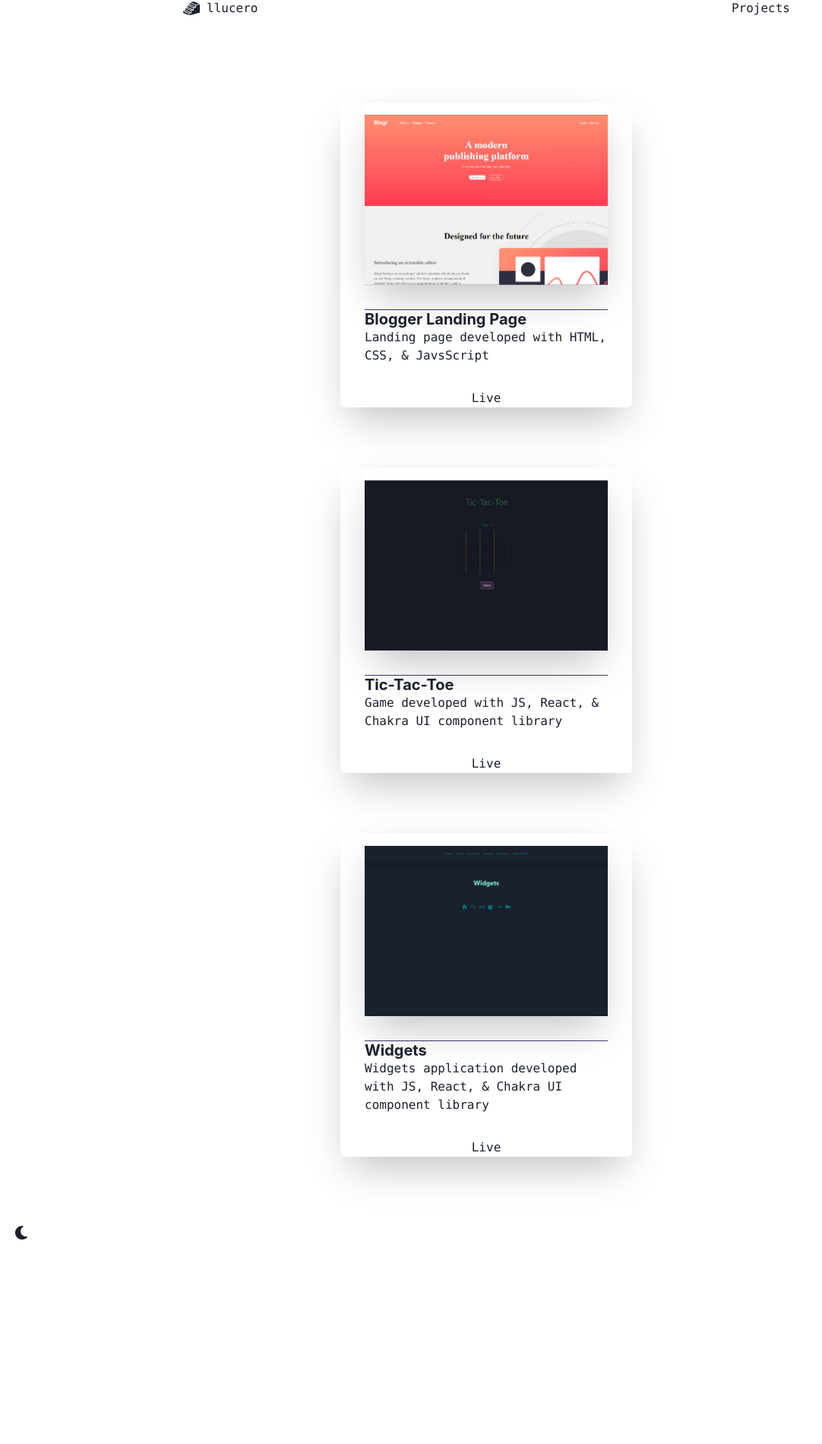
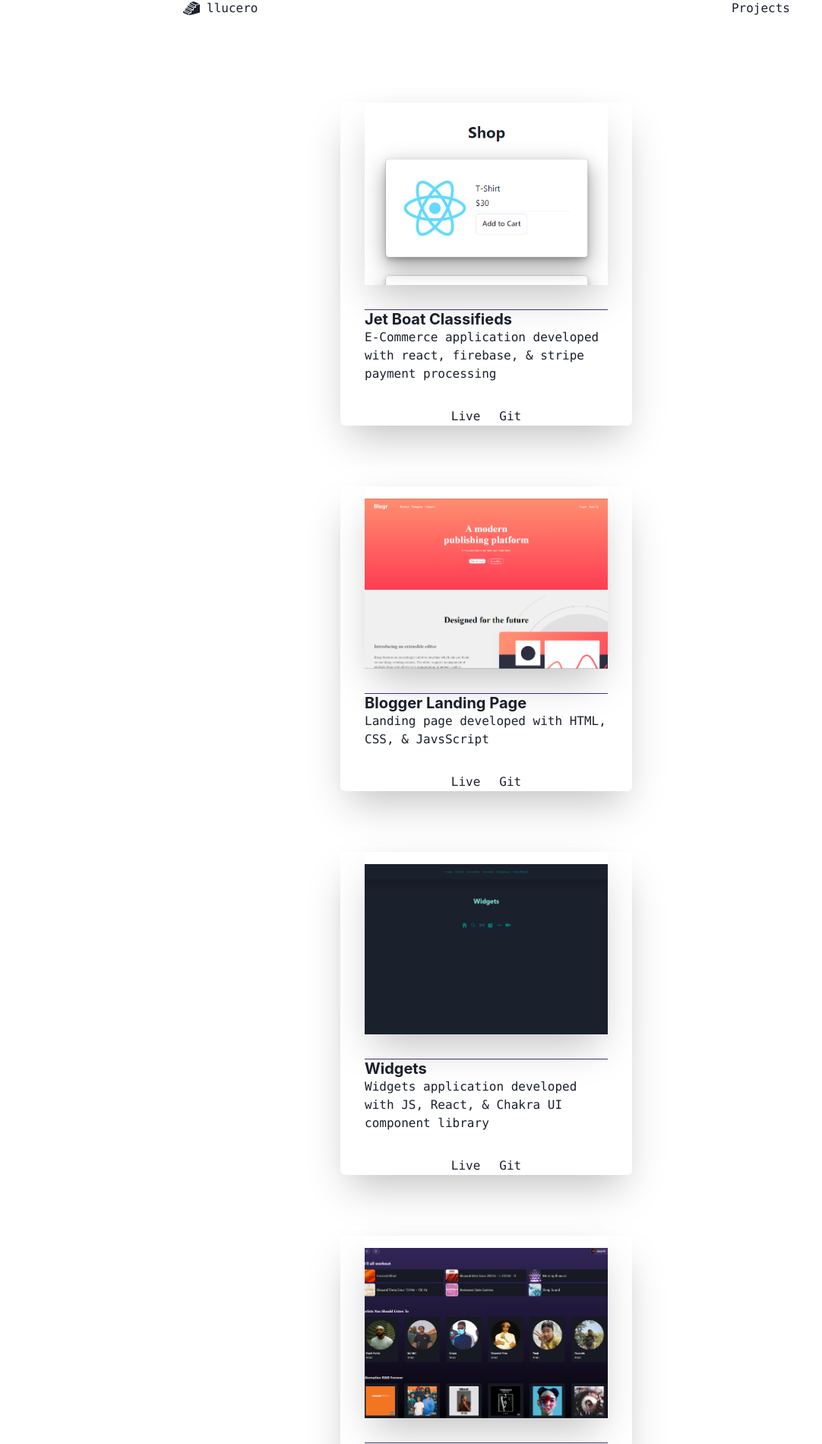
Before and after one commit to clucero36/personal-website, a React (Create React App) app: page /projects in a window 1280 px wide. Shown: the part 33-1933 px from the top of the page at 76% size, without its empty margins (0-1082 px from the left). Before the commit the page ends 1675 px from the top, so only its background shows below. Built offline with nearby package versions, Linux system fonts and the light colour scheme.

Commit message:
Added Projects

```diff
--- a/src/components/ProjectCard.js
+++ b/src/components/ProjectCard.js
@@ -7,6 +7,7 @@ import {
   Heading,
   AspectRatio,
   Link,
+  HStack,
 } from '@chakra-ui/react'
 
 
@@ -22,9 +23,14 @@ const ProjectCard = (props) => {
         <Heading size='md'>{props.name}</Heading>
         <Text>{props.description}</Text>
       </Box>
-      <Link variant='primary' href={props.link}>
-        <Text>Live</Text>
-      </Link>
+      <HStack spacing={25}>
+        <Link variant='primary' href={props.link}>
+          <Text>Live</Text>
+        </Link>
+        <Link variant='primary' href={props.git}>
+          <Text>Git</Text>
+        </Link>
+      </HStack>
     </Box>
   )
 }
--- a/src/data.js
+++ b/src/data.js
@@ -1,22 +1,32 @@
 
 const projects = [
   {
-      name: 'Blogger Landing Page',
-      description: 'Landing page developed with HTML, CSS, & JavsScript',
-      src: 'bloggrNew.png',
-      link: 'https://blogrbusiness.netlify.app/'
+    name: 'Jet Boat Classifieds',
+    description: 'E-Commerce application developed with react, firebase, & stripe payment processing',
+    src: 'shopScreen.png',
+    link: 'https://jetboats.netlify.app/',
+    git: 'https://github.com/clucero36/jetboats.git',
   },
   {
-      name: 'Tic-Tac-Toe',
-      description: 'Game developed with JS, React, & Chakra UI component library',
-      src: 'tttNew.png',
-      link: 'https://threeinarow.netlify.app/'
+    name: 'Blogger Landing Page',
+    description: 'Landing page developed with HTML, CSS, & JavsScript',
+    src: 'bloggrNew.png',
+    link: 'https://blogrbusiness.netlify.app/',
+    git: 'https://github.com/clucero36/Blogr.git',
   },
   {
-      name: 'Widgets',
-      description: 'Widgets application developed with JS, React, & Chakra UI component library',
-      src: 'widgetsNew.png',
-      link: 'https://five-widgets.netlify.app/'
+    name: 'Widgets',
+    description: 'Widgets application developed with JS, React, & Chakra UI component library',
+    src: 'widgetsNew.png',
+    link: 'https://five-widgets.netlify.app/',
+    git: 'https://github.com/clucero36/widgets.git'
+  },
+  {
+    name: 'Spotify Clone',
+    description: 'Spotify UI made with React JS & Spotify OAuth 2.0. Work in Progress. Email me for live access',
+    src: 'spot1stPage.png',
+    link: '',
+    git: 'https://github.com/clucero36/spotify-clone.git',
   }
 ]
 
--- a/src/routes/Projects.js
+++ b/src/routes/Projects.js
@@ -18,6 +18,7 @@ const Projects = () => {
         description={project.description}
         src={project.src}
         link={project.link}
+        git={project.git}
         key={project.name}
       />
     )
```
Also changed, not shown: public/shopScreen.PNG (added), public/spot1stPage.PNG (added).
